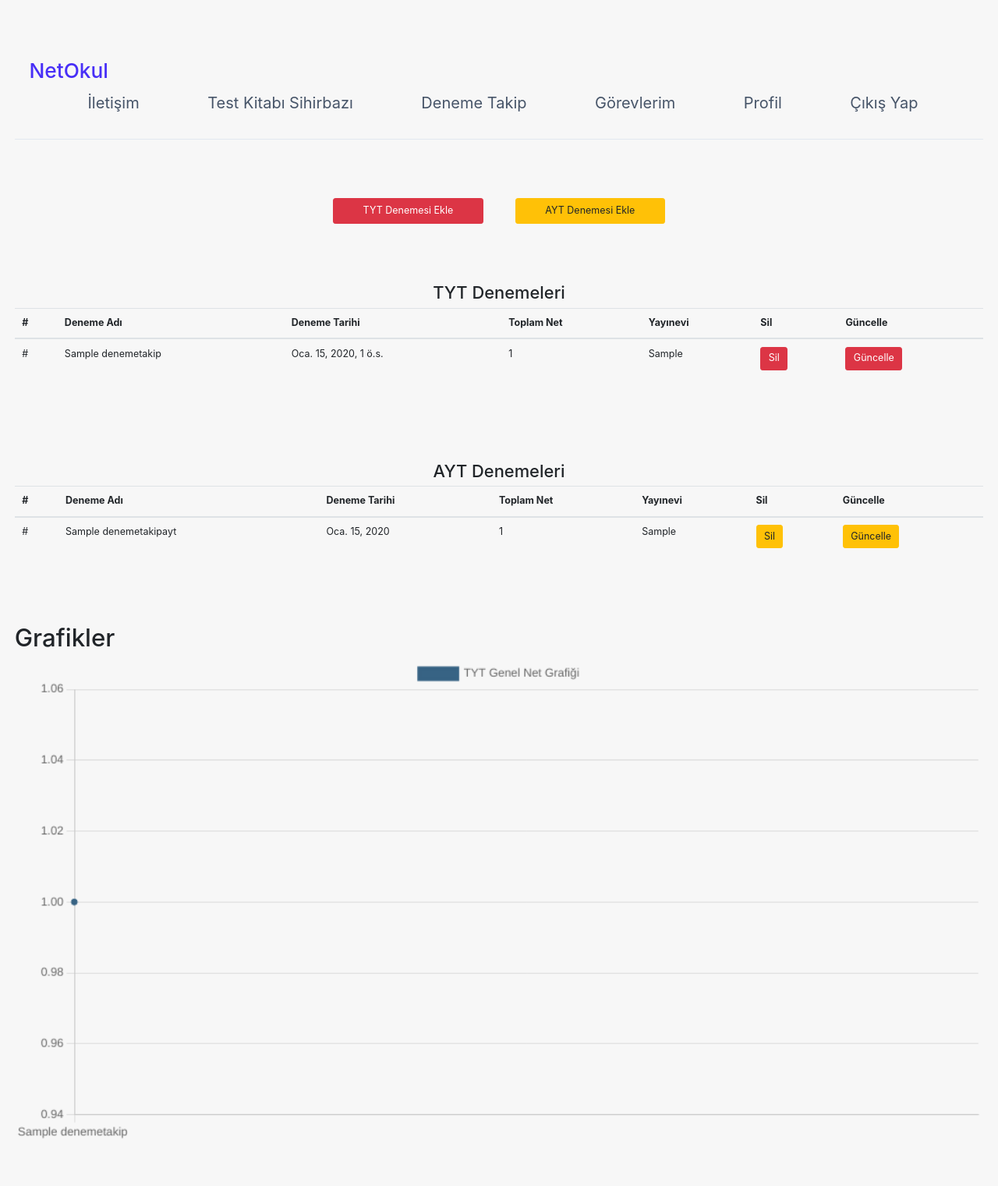
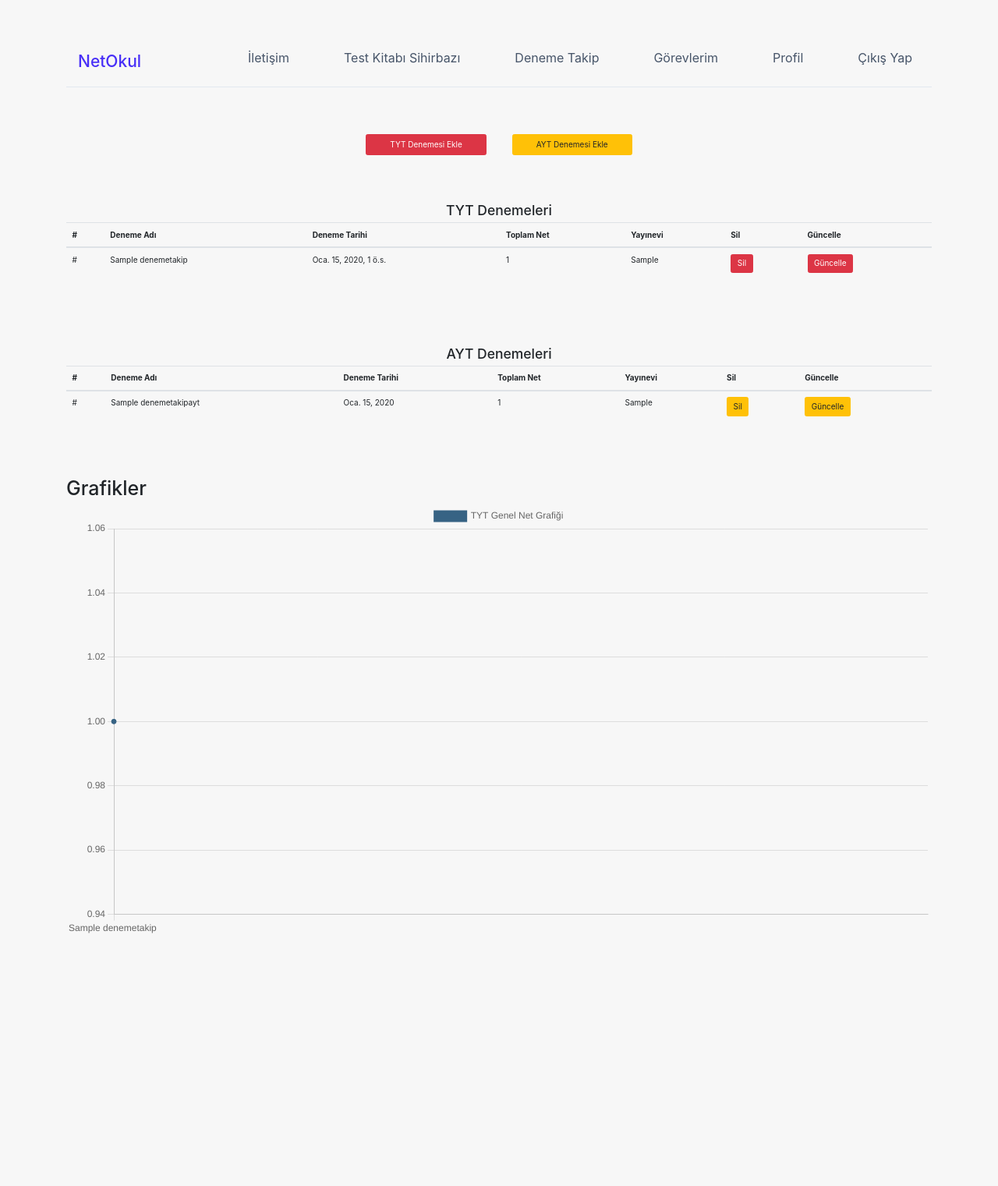
Before and after one commit to barisprlk0/NotOkul, a Django app: page /denemetakip/index in a window 1280 px wide. Shown: the whole page at 78% size. After the commit the page ends 1197 px from the top, so only its background shows below. Run offline with Django 3.2, Linux system fonts and the light colour scheme; a user stored in the database is signed in; tables that the repository leaves empty hold one stand-in row (values such as "Sample post"); some libraries are stand-ins or nearby versions.

Commit message:
Update index.html

```diff
--- a/NotOkul/templates/denemetakip/index.html
+++ b/NotOkul/templates/denemetakip/index.html
@@ -8,7 +8,7 @@
 <style media="screen">
 
   html,body {
-    zoom:125%;
+    zoom:100%;
   }
 
 </style>
```
